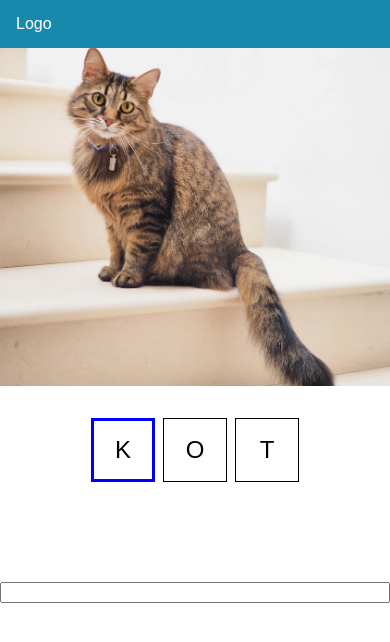
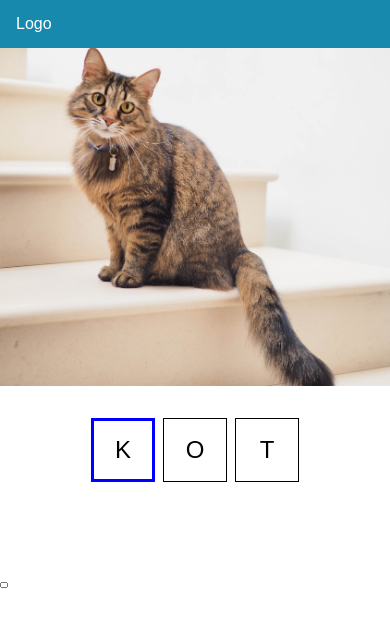
Before and after one commit to jzarzeczny/kid-learning, a Next.js app: page /learntyping/0 in a window 390 px wide. Shown: the top 642 px of the page. Built offline with nearby package versions, Linux system fonts and the light colour scheme.

Commit message:
[01] mobile keyboard test

```diff
--- a/app/head.tsx
+++ b/app/head.tsx
@@ -2,8 +2,11 @@
   return (
     <>
       <title></title>
-      <meta content="width=device-width, initial-scale=1" name="viewport" />
+      <meta
+        content="width=device-width, initial-scale=1, user-scalable=no"
+        name="viewport"
+      />
       <link rel="icon" href="/favicon.ico" />
     </>
-  )
+  );
 }
--- a/app/layout.tsx
+++ b/app/layout.tsx
@@ -9,6 +9,7 @@
 }) {
   return (
     <html>
+      <meta name="viewport" content="width=device-width, user-scalable=no" />
       <Head />
       <body>
         <Header />
--- a/app/learntyping/[question]/page.module.scss
+++ b/app/learntyping/[question]/page.module.scss
@@ -63,6 +63,10 @@
   border: 1px solid black;
   cursor: pointer;
 }
+.mobileInput {
+  width: 0;
+  height: 0;
+}
 
 @media screen and (min-width: 768px) {
   .mobileInput {
--- a/app/learntyping/[question]/page.tsx
+++ b/app/learntyping/[question]/page.tsx
@@ -87,7 +87,7 @@
       </div>
 
       <input
-        type="text"
+        type="test"
         className={styles.mobileInput}
         id="showKeyboardOnMobile"
       />
```
